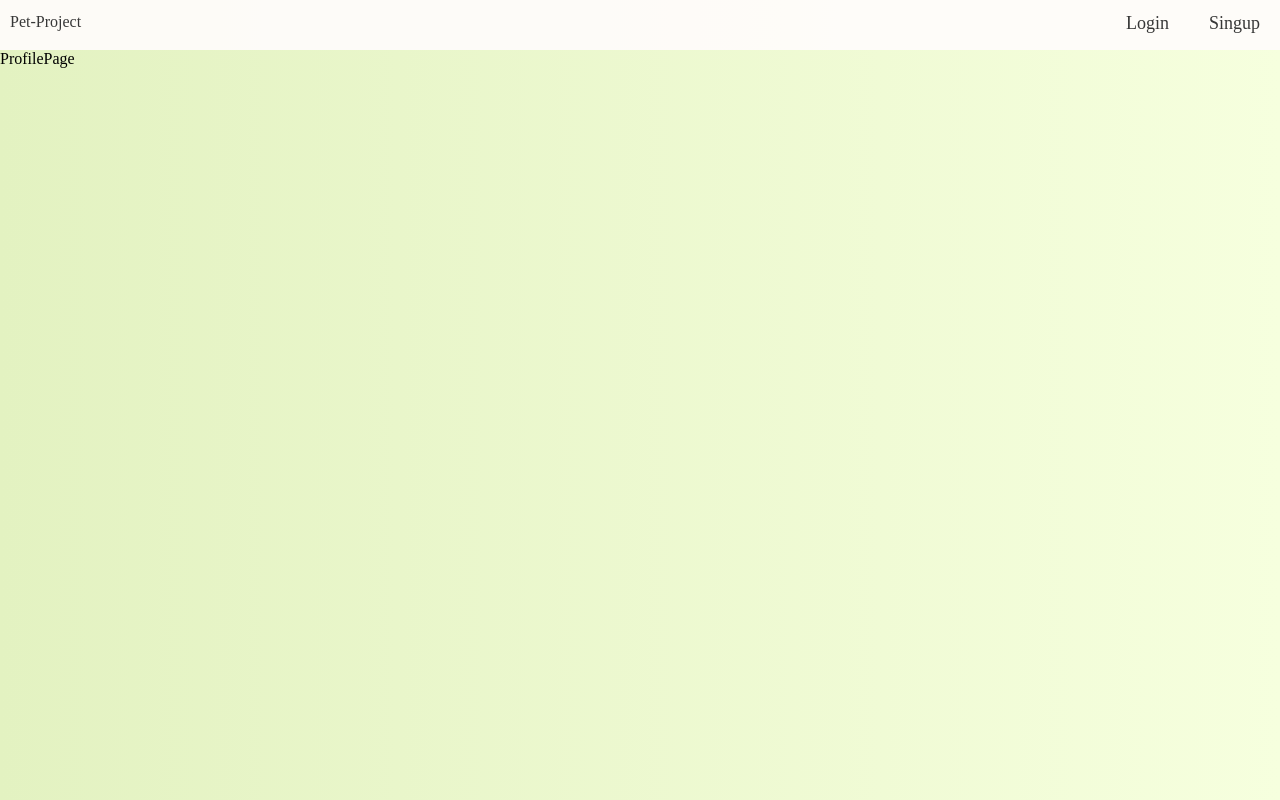
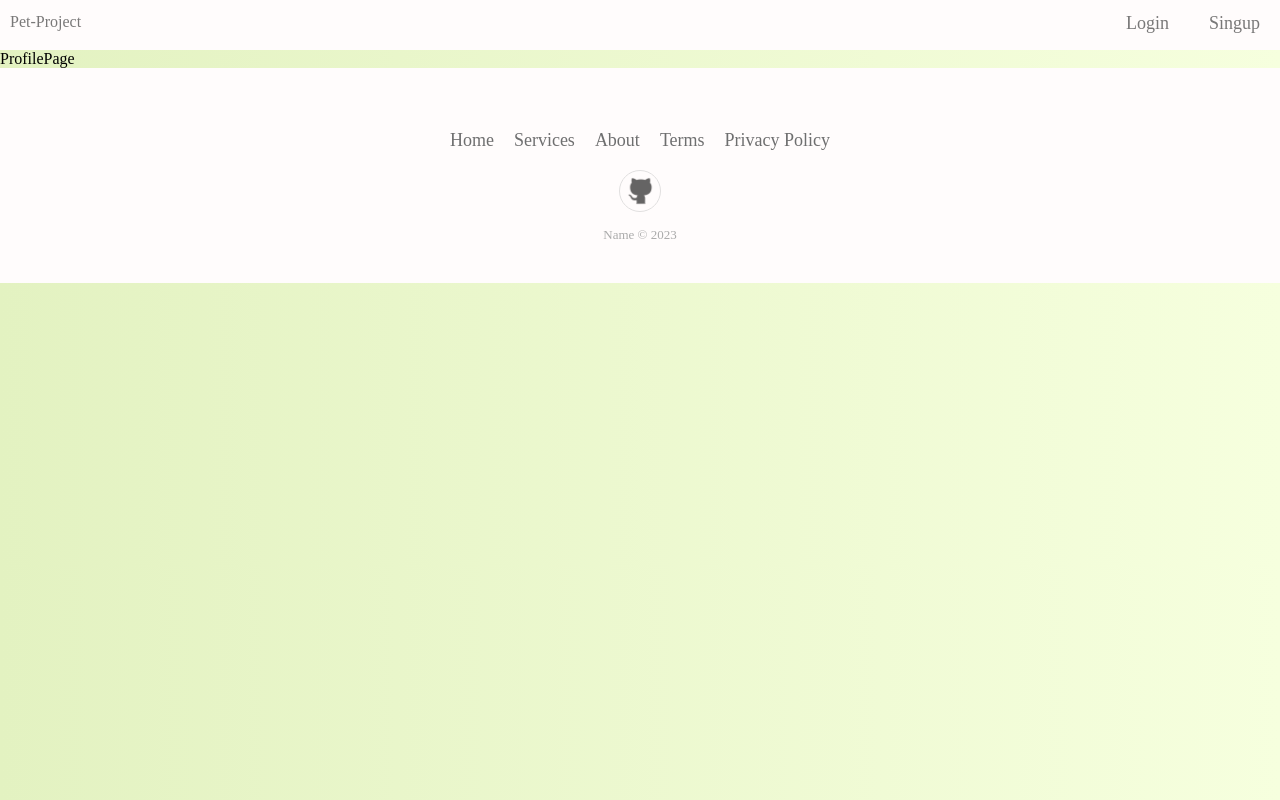
Before and after one commit to natko22/pet-project-frontend, a React (Create React App) app: page /profile in a window 1280 px wide. Built offline with nearby package versions, Linux system fonts and the light colour scheme.

Commit message:
add footer

```diff
--- a/public/index.html
+++ b/public/index.html
@@ -10,6 +10,7 @@
       content="Web site created using create-react-app"
     />
     <link rel="apple-touch-icon" href="%PUBLIC_URL%/logo192.png" />
+
     <!--
       manifest.json provides metadata used when your web app is installed on a
       user's mobile device or desktop. See https://developers.google.com/web/fundamentals/web-app-manifest/
--- a/src/App.css
+++ b/src/App.css
@@ -1,3 +1,4 @@
+
 /* Signup page styling */
 
 .signup-container {
@@ -127,7 +128,7 @@
 .nav {
   height: 50px;
   width: 100%;
-  background-color: #fffcfceb;
+  background-color: #fffcfc;
   position: relative;
 }
 
@@ -138,13 +139,13 @@
   display: inline-block;
   padding: 13px 10px 13px 10px;
   text-decoration: none;
-  color: #373737;
+  color: #797878;
 }
 
 .nav > .nav-header > .nav-title {
   display: inline-block;
   font-size: 22px;
-  color: #373737;
+  color: #797878;
   padding: 10px 10px 10px 10px;
 }
 
@@ -162,7 +163,7 @@
   display: inline-block;
   padding: 13px 20px 13px 20px;
   text-decoration: none;
-  color: #373737;
+  color: #797878;
 }
 
 .nav > .nav-links > a:hover {
@@ -191,13 +192,13 @@
     display: block;
     width: 25px;
     height: 10px;
-    border-top: 2px solid #373737;
+    border-top: 2px solid #797878;
   }
   .nav > .nav-links {
     position: absolute;
     display: block;
     width: 100%;
-    background-color: #fffcfceb;
+    background-color: #fffcfc;
     height: 0px;
     transition: all 0.3s ease-in;
     overflow-y: hidden;
@@ -218,3 +219,73 @@
 }
 
 /* end - css for nav bar */
+
+/* start - css for footer */
+.icon{
+  width: 30px;
+}
+
+.footer-basic {
+  padding:40px 0;
+  background-color:#fffcfc;
+  color:#4b4c4d;
+}
+
+.footer-basic ul {
+  padding:0;
+  list-style:none;
+  text-align:center;
+  font-size:18px;
+  line-height:1.6;
+  margin-bottom:0;
+  display: flex;
+  justify-content: center;
+}
+
+.footer-basic li {
+  padding:0 10px;
+}
+
+.footer-basic ul a {
+  color:inherit;
+  text-decoration:none;
+  opacity:0.8;
+}
+
+.footer-basic ul a:hover {
+  opacity:1;
+}
+
+.footer-basic .social {
+  display: flex;
+  justify-content: center;
+  align-items: center;
+  margin-top: 15px;
+}
+
+.footer-basic .social > a {
+  width:40px;
+  height:40px;
+  line-height:40px;
+  border-radius:50%;
+  border:1px solid #ccc;
+  margin:0 8px;
+  opacity:0.6;
+  display: flex;
+  justify-content: center;
+  align-items: center;
+}
+
+.footer-basic .social > a:hover {
+  opacity:0.9;
+}
+
+.footer-basic .copyright {
+  margin-top:15px;
+  text-align:center;
+  font-size:13px;
+  color:#aaa;
+  margin-bottom:0;
+}
+
+/* end - css for footer */
--- a/src/App.js
+++ b/src/App.js
@@ -5,6 +5,7 @@ import LoginPage from "./pages/LoginPage.jsx";
 import ProfilePage from "./pages/ProfilePage";
 import HomePage from "./pages/HomePage";
 import Navbar from "./components/Navbar";
+import Footer from "./components/Footer";
 
 function App() {
   return (
@@ -16,6 +17,7 @@ function App() {
         <Route path="/login" element={<LoginPage />} />
         <Route path="/profile" element={<ProfilePage />} />
       </Routes>
+      <Footer/>
     </div>
   );
 }
--- a/src/components/Footer.jsx
+++ b/src/components/Footer.jsx
@@ -0,0 +1,39 @@
+import React from "react";
+import githubIcon from "../assets/github.png";
+
+function Footer() {
+  return (
+
+      <div className="footer-basic">
+        <footer>
+
+          <ul className="list-inline">
+            <li className="list-inline-item">
+              <a href="#">Home</a>
+            </li>
+            <li className="list-inline-item">
+              <a href="#">Services</a>
+            </li>
+            <li className="list-inline-item">
+              <a href="#">About</a>
+            </li>
+            <li className="list-inline-item">
+              <a href="#">Terms</a>
+            </li>
+            <li className="list-inline-item">
+              <a href="#">Privacy Policy</a>
+            </li>
+          </ul>
+          <div className="social">
+            <a href="#">
+              <img className="icon" alt="github" src={githubIcon} />
+            </a>
+          </div>
+          <p className="copyright">Name © 2023</p>
+        </footer>
+      </div>
+
+  );
+}
+
+export default Footer;
```
Also changed, not shown: src/assets/github.png (added).
